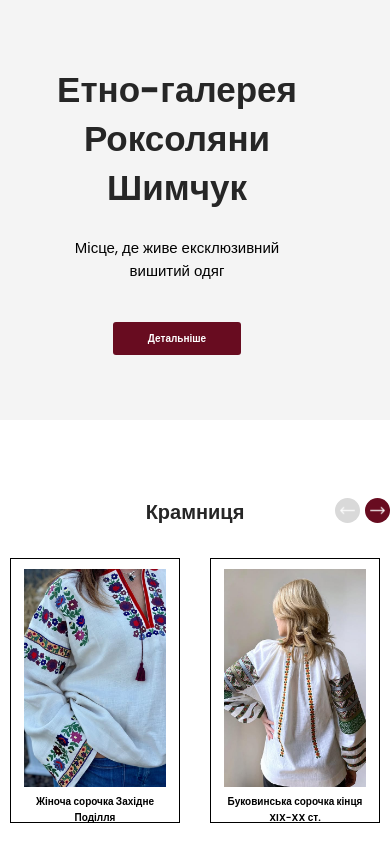
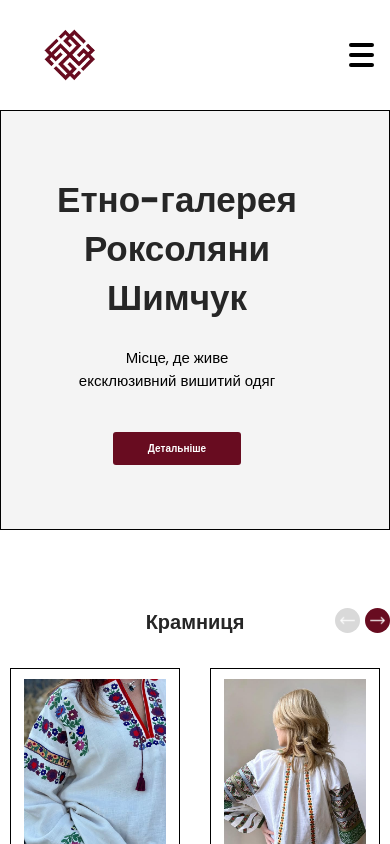
Before and after one commit to sofibrezden/shymchuk_space, a React (Create React App) app in the folder frontend/: page / in a window 390 px wide. Shown: the top 844 px of the page. Built offline with nearby package versions, Linux system fonts and the light colour scheme.

Commit message:
added responsive header

```diff
--- a/frontend/src/components/layouts/MainLayout/Header/Header.module.scss
+++ b/frontend/src/components/layouts/MainLayout/Header/Header.module.scss
@@ -3,12 +3,18 @@
   align-items: center;
   gap: 60px;
   padding: 20px 16px 20px 35px;
+  position: relative;
 
   img {
     margin-right: auto;
     width: 70px;
     height: 70px;
   }
+
+  .links {
+    display: flex;
+    align-items: center;
+    gap: 60px;
 
     a {
       font-size: 20px;
@@ -19,15 +25,70 @@
 
     button {
       line-height: 25px;
-    width: 220px;
-    height: 60px;
       padding: 16.5px 9.5px;
-    background-color: transparent;
-    border: 1px solid #680c20;
-    border-radius: 10px;
       font-size: 20px;
       font-weight: 600;
       color: #680c20;
       cursor: pointer;
     }
   }
+
+  .burger {
+    display: none;
+    flex-direction: column;
+    gap: 6px;
+    cursor: pointer;
+    span {
+      height: 4px;
+      width: 25px;
+      background: black;
+      border-radius: 2px;
+    }
+  }
+
+  @media screen and (max-width: 1150px) {
+    .links {
+      gap: 30px;
+      a {
+        font-size: 16px;
+      }
+      button {
+        padding: 9.5px 5.5px;
+        font-size: 16px;
+      }
+    }
+  }
+
+  @media screen and (max-width: 860px) {
+    .links {
+      gap: 5px;
+      display: none;
+      position: absolute;
+      top: 100%;
+      left: 0;
+      width: 100%;
+      flex-direction: column;
+      background: white;
+      padding: 20px;
+      box-shadow: 0 4px 10px rgba(0, 0, 0, 0.1);
+      z-index: 999;
+
+      a,
+      button {
+        margin-bottom: 15px;
+        width: 100%;
+        max-width: 300px;
+        text-align: center;
+      }
+    }
+
+    .open {
+      display: flex;
+    }
+
+    .burger {
+      display: flex;
+      margin-left: auto;
+    }
+  }
+}
--- a/frontend/src/components/layouts/MainLayout/Header/Header.tsx
+++ b/frontend/src/components/layouts/MainLayout/Header/Header.tsx
@@ -1,16 +1,29 @@
+import { useState } from "react";
 import Logo from "../../../../assets/images/logo.png";
 import styles from "./Header.module.scss";
+import Button from "../../../ui/Button/Button";
 
 function Header() {
+  const [isMenuOpen, setIsMenuOpen] = useState(false);
+
   return (
     <div className={styles.root}>
       <img src={Logo} alt="Logo" />
-      <a href="#">Про музей</a>
-      <a href="#">Колекція</a>
-      <a href="#">Крамниця</a>
-      <a href="#">Події</a>
-      <a href="#">Контакти</a>
-      <button>Підтримка донатом</button>
+
+      <div className={`${styles.links} ${isMenuOpen ? styles.open : ""}`}>
+        <a href="#">Про музей</a>
+        <a href="#">Колекція</a>
+        <a href="#">Крамниця</a>
+        <a href="#">Події</a>
+        <a href="#">Контакти</a>
+        <Button variant="Outlined">Підтримка донатом</Button>
+      </div>
+
+      <div className={styles.burger} onClick={() => setIsMenuOpen(!isMenuOpen)}>
+        <span></span>
+        <span></span>
+        <span></span>
+      </div>
     </div>
   );
 }
--- a/frontend/src/components/layouts/MainLayout/MainLayout.tsx
+++ b/frontend/src/components/layouts/MainLayout/MainLayout.tsx
@@ -5,7 +5,7 @@ import Footer from "./Footer/Footer";
 function MainLayout({ children }: PropsWithChildren) {
   return (
     <>
-      {/* <Header /> */}
+      <Header />
       {children}
       <Footer />
     </>
--- a/frontend/src/components/views/HomeView/components/HeroSection/HeroSection.module.scss
+++ b/frontend/src/components/views/HomeView/components/HeroSection/HeroSection.module.scss
@@ -49,6 +49,7 @@
   }
 
   @media screen and (max-width: 688px) {
+    border: 1px solid #000;
     height: 420px;
     .textContainer {
       width: 100%;
```
Lines whose indentation alone changed are shown as unchanged.
